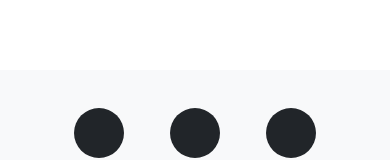
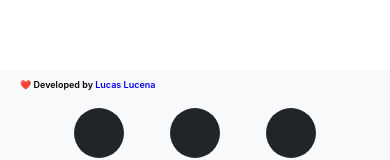
Before and after one commit to lucasgit2000/PROJECT.DoctorTrade.PageV2, a React (Create React App) app in the folder web-landing-page/: page / in a window 390 px wide. Shown: the part 10533-10693 px from the top of the page. Built offline with nearby package versions, Linux system fonts and the light colour scheme; the HTML template or start-up script is replaced by a standard one.

Commit message:
dev credits

```diff
--- a/web-landing-page/src/components/footer/footer.css
+++ b/web-landing-page/src/components/footer/footer.css
@@ -1,7 +1,7 @@
 .footer {
   margin-top: 100px;
   text-align: center;
-    background-color: #F8F9FA;
+  background-color: #f8f9fa;
   position: relative;
 }
 
@@ -9,7 +9,9 @@
   font-size: 90%;
   line-height: 40px;
   text-transform: none;
-    font-family: Montserrat, -apple-system, BlinkMacSystemFont, 'Segoe UI', Roboto, 'Helvetica Neue', Arial, sans-serif, 'Apple Color Emoji', 'Segoe UI Emoji', 'Segoe UI Symbol', 'Noto Color Emoji'
+  font-family: Montserrat, -apple-system, BlinkMacSystemFont, "Segoe UI", Roboto,
+    "Helvetica Neue", Arial, sans-serif, "Apple Color Emoji", "Segoe UI Emoji",
+    "Segoe UI Symbol", "Noto Color Emoji";
 }
 
 .footer ul.quicklinks {
@@ -17,7 +19,9 @@
   line-height: 40px;
   margin-bottom: 0;
   text-transform: none;
-    font-family: Montserrat, -apple-system, BlinkMacSystemFont, 'Segoe UI', Roboto, 'Helvetica Neue', Arial, sans-serif, 'Apple Color Emoji', 'Segoe UI Emoji', 'Segoe UI Symbol', 'Noto Color Emoji'
+  font-family: Montserrat, -apple-system, BlinkMacSystemFont, "Segoe UI", Roboto,
+    "Helvetica Neue", Arial, sans-serif, "Apple Color Emoji", "Segoe UI Emoji",
+    "Segoe UI Symbol", "Noto Color Emoji";
 }
 
 ul.social-buttons {
@@ -32,22 +36,46 @@
   justify-content: center;
   width: 50px;
   height: 50px;
-    -webkit-transition: all .3s;
-    transition: all .3s;
+  -webkit-transition: all 0.3s;
+  transition: all 0.3s;
   color: #fff;
   border-radius: 100%;
   outline: 0;
   background-color: #212529;
 }
 
-ul.social-buttons li a:active, ul.social-buttons li a:focus, ul.social-buttons li a:hover {
-    background-color: #fed136
+ul.social-buttons li a:active,
+ul.social-buttons li a:focus,
+ul.social-buttons li a:hover {
+  background-color: #fed136;
 }
 
-ul .list-inline social-buttons{
+ul .list-inline social-buttons {
   padding-top: 0;
 }
 
-ul .list-inline-item{
+ul .list-inline-item {
   padding: 0 5px;
 }
+
+.credits-fotter {
+  position: absolute;
+  left: 0;
+  margin: 20px;
+  margin-top: 0;
+  font-weight: 600;
+  font-size: 12px;
+}
+
+@media only screen and (max-width: 750px) {
+  .credits-fotter {
+    position: absolute;
+    left: 0;
+    font-weight: 600;
+    font-size: 9px;
+  }
+}
+
+.credits-fotter > p > a {
+  text-decoration: none;
+}
--- a/web-landing-page/src/components/footer/footer.js
+++ b/web-landing-page/src/components/footer/footer.js
@@ -7,6 +7,9 @@
     return (
         <footer className="footer">
             <div className="container">
+                <div className="credits-fotter">
+                    <p>❤️ Developed by <a href="https://github.com/lucasgit2000/" target="_blank">Lucas Lucena</a></p>
+                </div>
                 <div className="row align-items-center">
                     <div className="col-md-4">
                         <ul className="list-inline social-buttons">
```
Lines whose indentation alone changed are shown as unchanged.
